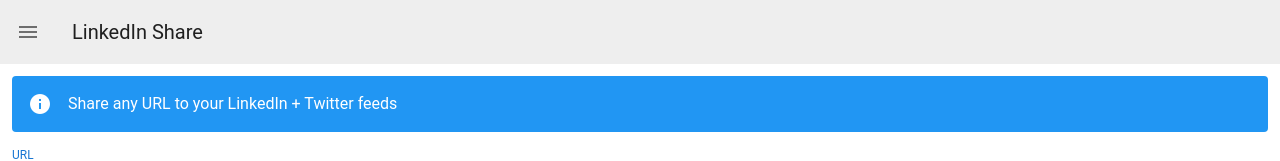
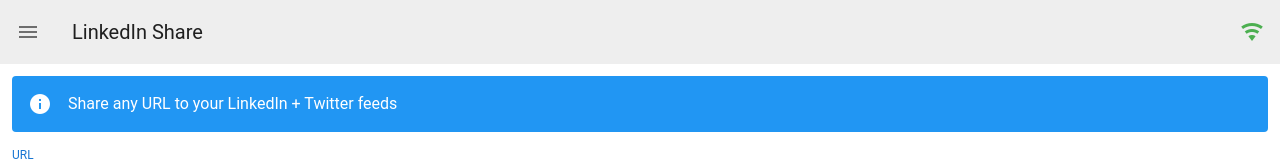
Before and after one commit to yohanesgultom/lab, a Vue app: page /linkedIn in a window 1280 px wide. Shown: the top 161 px of the page. Built offline with nearby package versions, Linux system fonts and the light colour scheme.

Commit message:
add online indicator

```diff
--- a/src/App.vue
+++ b/src/App.vue
@@ -27,6 +27,11 @@
     <v-app-bar app :color="themeColor" class="elevation-0">
       <v-app-bar-nav-icon @click.stop="drawer = !drawer" />
       <v-toolbar-title>{{ title }}</v-toolbar-title>
+      <v-spacer></v-spacer>
+
+      <!-- online indicator -->
+      <v-icon v-show="!online" color="red">mdi-wifi-off</v-icon>
+      <v-icon v-show="online" color="green">mdi-wifi</v-icon>
     </v-app-bar>
 
     <v-content>
@@ -88,6 +93,14 @@
         }
       },
     },
+    online: {
+      get: function () {
+        return store.state.online
+      },
+      set: function () {
+        // do nothing
+      },
+    }
   },
   watch: {
     $route(to) {
--- a/src/main.js
+++ b/src/main.js
@@ -12,5 +12,13 @@
   router,
   vuetify,
   store,
-  render: h => h(App)
+  render: h => h(App),
+  created () {
+    window.addEventListener('offline', () => {
+      store.commit('update', {online: false})
+    })
+    window.addEventListener('online', () => {
+      store.commit('update', {online: true})
+    })
+  }
 }).$mount('#app')
--- a/src/store/index.js
+++ b/src/store/index.js
@@ -5,6 +5,7 @@
 
 const getDefaultState = () => {
   return {
+    online: navigator.onLine,
     alertMessage: false,
     overlay: false,
   }
```
